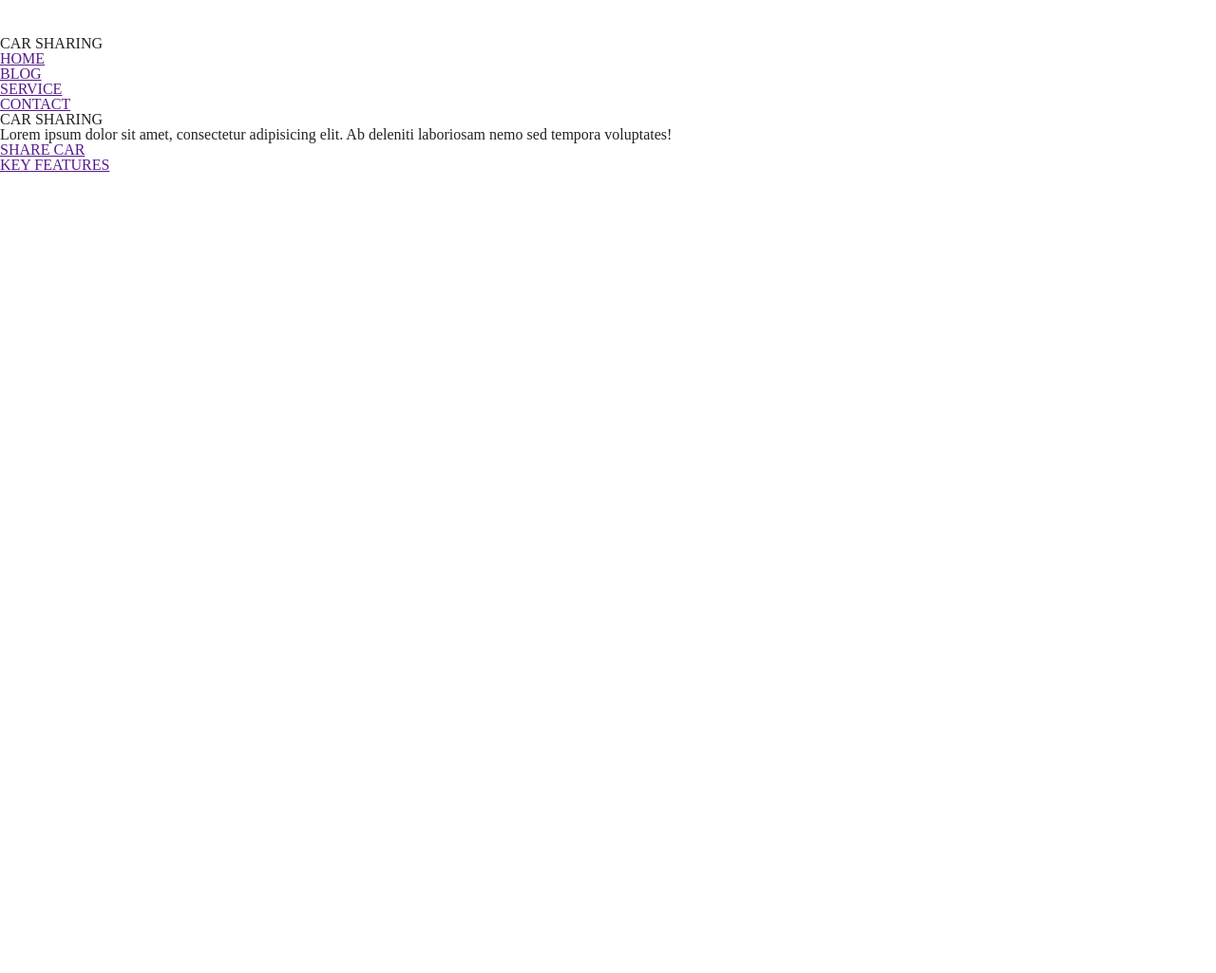
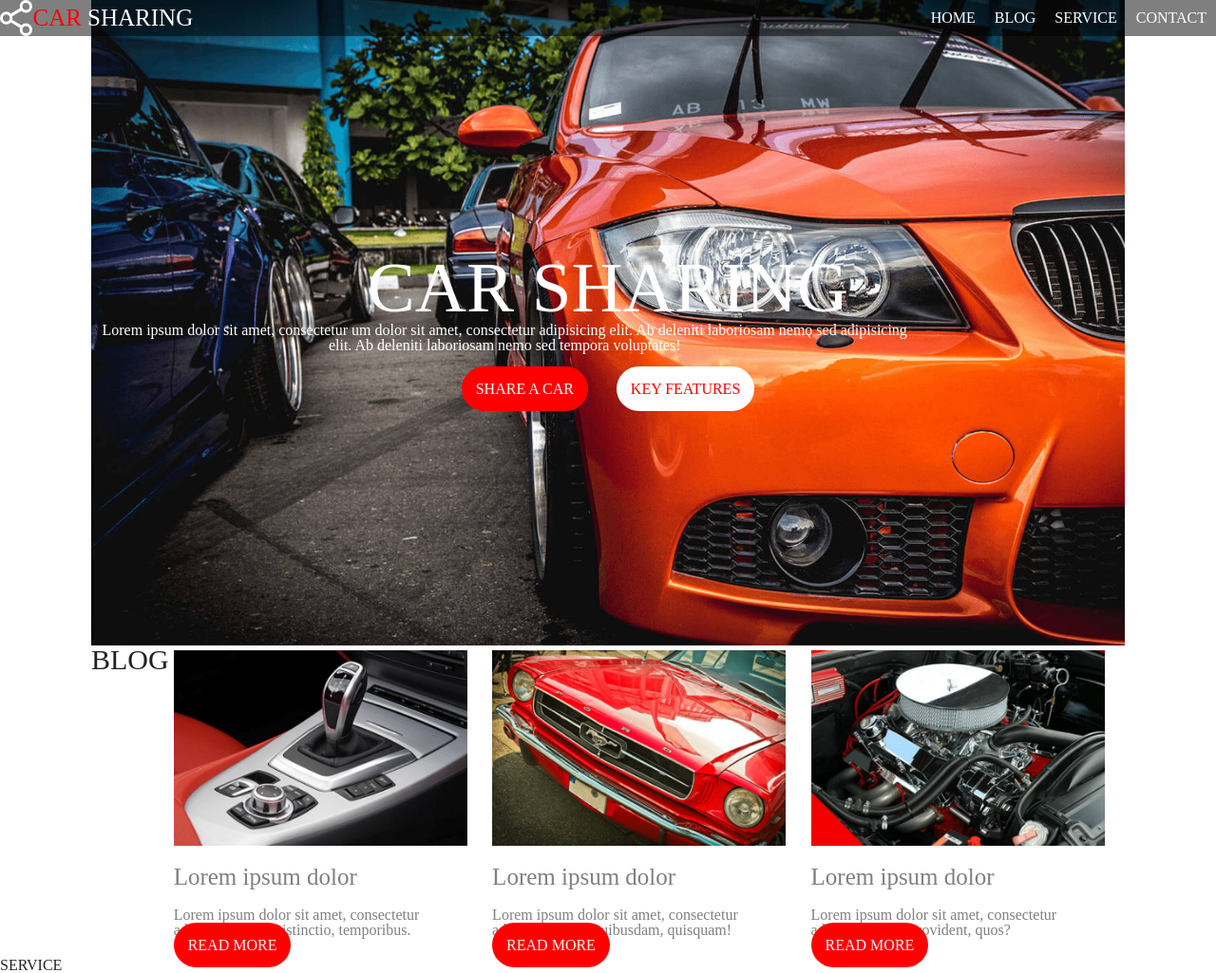
Before and after one commit to KrukBogdan/CarSharing-WebPage, a plain HTML site: page index.html in a window 1280 px wide. Shown: the whole page at 95% size. Before the commit the page ends 800 px from the top, so only its background shows below. Drawn offline with Linux system fonts and the light colour scheme.

Commit message:
blog html and css

```diff
--- a/css/style.css
+++ b/css/style.css
@@ -0,0 +1,141 @@
+*{
+    box-sizing: content-box;
+}
+header{
+    width: 100%;
+    max-width: 1088px;
+    margin: 0 auto;
+    background: url("../images/Image.jpg");
+    background-size: cover;
+    height: 680px;
+}
+
+.container{
+    display: flex;
+    justify-content: center;
+    align-items: center;
+    height: 100%;
+}
+
+.menu{
+    background: rgba(0, 0, 0, 0.5);
+    position: absolute;top: 0px;
+    display: block;
+    display: flex;
+    justify-content: space-between;
+    width: 100%;
+    align-items: center;
+}
+
+.logo{
+    display: flex;
+    align-items: center;
+}
+h2.logo-title{
+    color: red;
+    font-size: 25px;
+}
+
+h2 span{
+    color: white;
+}
+.list ul{
+    color: white;
+    display: inline;
+    display: flex;
+}
+.list li a{
+    color: white;
+    padding: 10px;
+    text-decoration: none;
+}
+
+
+.contents h1{
+    color: white;
+    font-size: 75px;
+    text-align: center;
+}
+
+.text{
+    color: white;
+    width: 80%;
+    text-align: center;
+}
+
+.button{
+    display: inline;
+    display: flex;
+    justify-content: center;
+    margin: 20px;
+    padding: 10px;
+}
+.button ul{
+   display: inline-block;
+    display: flex;
+}
+
+.button li:nth-child(1) a{
+    color: white;
+    margin: 15px;
+    padding: 15px;
+    background: red;
+    border-radius: 50px;
+    text-decoration: none;
+}
+.button li:nth-child(2) a{
+    color: red;
+    background: white;
+    margin: 15px;
+    padding: 15px;
+    border-radius: 50px;
+    text-decoration: none;
+}
+
+/*
+blog
+ */
+
+article{
+    width: 100%;
+    max-width: 1088px;
+    margin: 0 auto;
+    background: white;
+}
+
+.blog-contents{
+    display: flex;
+    justify-content: center;
+}
+.blog-contents h1{
+    font-size: 30px;
+}
+.blog{
+    padding: 5px;
+}
+
+.blog h2{
+    font-size: 25px;
+    padding: 20px 20px 20px 0px;
+    color: gray;
+}
+
+.blog p{
+    color: gray;
+}
+
+.blog a{
+    text-decoration: none;
+    color: white;
+    background: red;
+    margin: 10px 10px 10px 0px;
+    padding: 15px;
+    border-radius: 50px;
+}
+img{
+    max-width: 95%;
+}
+
+/*
+SERVICE
+ */
--- a/index.html
+++ b/index.html
@@ -10,41 +10,70 @@
     <link rel="stylesheet" href="css/style.css">
 </head>
 <body>
-<div class="container">
-    <header>
+<header><
+    <div class="container">
         <div class="menu">
             <div class="logo">
                 <img src="./images/Icon-Logo-Normal.svg" alt="Logo">
-                <p>CAR SHARING</p>
+                <h2 class="logo-title">
+                    CAR <span>SHARING</span>
+                </h2>
             </div>
             <div class="list">
                 <ul>
-                    <li><a href="">HOME</a> </li>
-                    <li><a href="">BLOG</a> </li>
-                    <li><a href="">SERVICE</a> </li>
-                    <li><a href="">CONTACT</a> </li>
+                    <li><a href="">HOME</a></li>
+                    <li><a href="">BLOG</a></li>
+                    <li><a href="">SERVICE</a></li>
+                    <li><a href="">CONTACT</a></li>
                 </ul>
             </div>
         </div>
 
 
-
-
-        <div class="content">
+        <div class="contents">
             <h1>CAR SHARING</h1>
-            <div class="text">Lorem ipsum dolor sit amet, consectetur adipisicing elit. Ab deleniti laboriosam nemo sed tempora voluptates!</div>
+            <div class="text">Lorem ipsum dolor sit amet, consectetur um dolor sit amet, consectetur adipisicing elit.
+                Ab deleniti laboriosam nemo sed adipisicing elit. Ab deleniti laboriosam nemo sed tempora voluptates!
+            </div>
             <div class="button">
                 <ul>
-                    <li><a href="">SHARE CAR</a> </li>
-                    <li><a href="">KEY FEATURES</a> </li>
+                    <li><a href="">SHARE A CAR</a></li>
+                    <li><a href="">KEY FEATURES</a></li>
                 </ul>
             </div>
         </div>
 
 
-    </header>
+    </div>
+</header>
+<article>
+    <div class="blog-contents">
+        <h1>BLOG</h1>
+        <div class="blog">
+            <img src="./images/photo1.png" alt="skrzynia biegów">
+            <h2>Lorem ipsum dolor</h2>
+            <p>Lorem ipsum dolor sit amet, consectetur adipisicing elit. Distinctio, temporibus.</p>
+            <a href="">READ MORE</a>
+        </div>
+        <div class="blog">
+            <img src="./images/photo2.png" alt="maska auta">
+            <h2>Lorem ipsum dolor</h2>
+            <p>Lorem ipsum dolor sit amet, consectetur adipisicing elit. Quibusdam, quisquam!</p>
+            <a href="">READ MORE</a>
+        </div>
+        <div class="blog">
+            <img src="./images/photo3.png">
+            <h2>Lorem ipsum dolor</h2>
+            <p>Lorem ipsum dolor sit amet, consectetur adipisicing elit. Provident, quos?</p>
+            <a href="">READ MORE</a>
+        </div>
+    </div>
+</article>
+<div class="container-service">
+    <div class="contents-service">
+        <h1>SERVICE</h1>
 
+    </div>
 </div>
-
 </body>
 </html>
```
